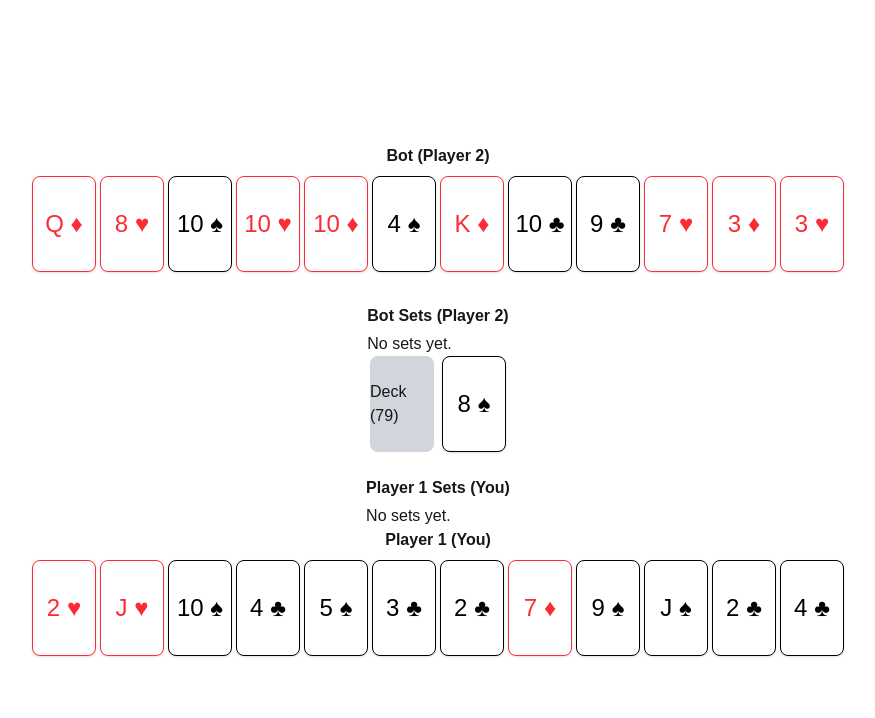
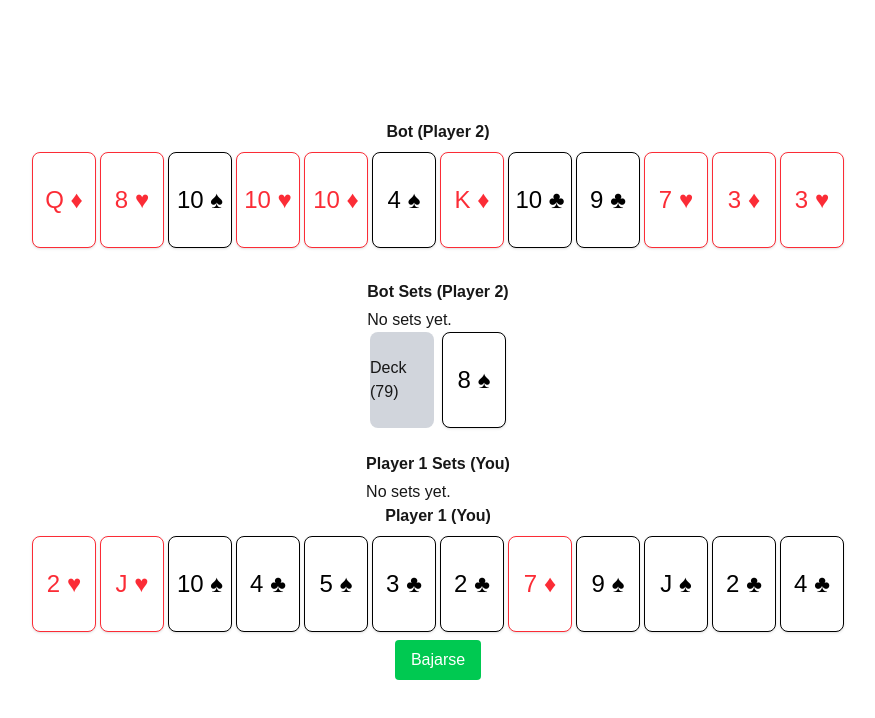
Before and after one commit to mavegaf/carioca-game, a Next.js app: page / in a window 1280 px wide. Shown: the top 718 px of the page, without its empty margins (202-1077 px from the left). Built offline with nearby package versions, Linux system fonts and the light colour scheme.

Commit message:
Add p1 go down option

```diff
--- a/src/app/page.tsx
+++ b/src/app/page.tsx
@@ -30,6 +30,8 @@ export default function Home() {
   const [currentObjective, setCurrentObjective] = useState('2 trios');
   const [player1Sets, setPlayer1Sets] = useState<CardType[][]>([]);
   const [player2Sets, setPlayer2Sets] = useState<CardType[][]>([]);
+  const [gameLog, setGameLog] = useState<string[]>([]);
+  const [hasPlayer1GoneDown, setHasPlayer1GoneDown] = useState(false);
   const [hasPlayer2GoneDown, setHasPlayer2GoneDown] = useState(false);
 
   useEffect(() => {
@@ -136,7 +138,6 @@ export default function Home() {
 
       console.log('Bot decision:', data.decision);
 
-      // Tomar carta
       if (drawFrom === 'deck') {
         const [card, ...rest] = deck;
         setPlayer2((prev) => [...prev, card]);
@@ -148,7 +149,6 @@ export default function Home() {
         setDiscardPile(rest);
       }
 
-      // Descartar carta
       const [rankSuit, deckNumber] = discardCard.split('-');
       const cardToDiscard = player2.find(
         (c) =>
@@ -169,7 +169,6 @@ export default function Home() {
         setDiscardPile((prev) => [...prev, cardToDiscard]);
       }
 
-      // Si puede bajarse, mover los grupos
       if (canGoDown) {
         const newGroups = groups.map((group: string[]) =>
           group
@@ -193,11 +192,36 @@ export default function Home() {
         setHasPlayer2GoneDown(true);
       }
 
-      // Turno vuelve a Player 1
       setCurrentPlayer('p1');
       setHasDrawn(false);
     } catch (error) {
       console.error('Error in botMove:', error);
+    }
+  }
+
+  function handlePlayer1GoDown() {
+    const rankGroups: { [key: string]: CardType[] } = {};
+    player1.forEach((card) => {
+      const key = card.rank;
+      if (!rankGroups[key]) rankGroups[key] = [];
+      rankGroups[key].push(card);
+    });
+
+    const trios = Object.values(rankGroups).filter((group) => group.length >= 3);
+
+    if (trios.length >= 2) {
+      const newSets = trios.slice(0, 2).map((group) => group.slice(0, 3));
+
+      setPlayer1Sets((prev) => [...prev, ...newSets]);
+
+      const remaining = player1.filter(
+        (c) => !newSets.flat().includes(c)
+      );
+      setPlayer1(remaining);
+
+      setHasPlayer1GoneDown(true);
+    } else {
+      alert('Not ready to go down. You need: ' + currentObjective);
     }
   }
 
@@ -252,7 +276,7 @@ export default function Home() {
           <p>No sets yet.</p>
         ) : (
           player1Sets.map((set, i) => (
-            <div key={i} className="flex gap-1 mb-2">
+            <div key={i} className="flex gap-1 mb-1 scale-75">
               {set.map((card, j) => (
                 <Card key={j} card={card} />
               ))}
@@ -280,6 +304,12 @@ export default function Home() {
             </div>
           </SortableContext>
         </DndContext>
+        <button
+          className="mt-2 px-4 py-2 bg-green-500 text-white rounded"
+          onClick={handlePlayer1GoDown}
+        >
+          Bajarse
+        </button>
       </div>
     </main>
   );
```
